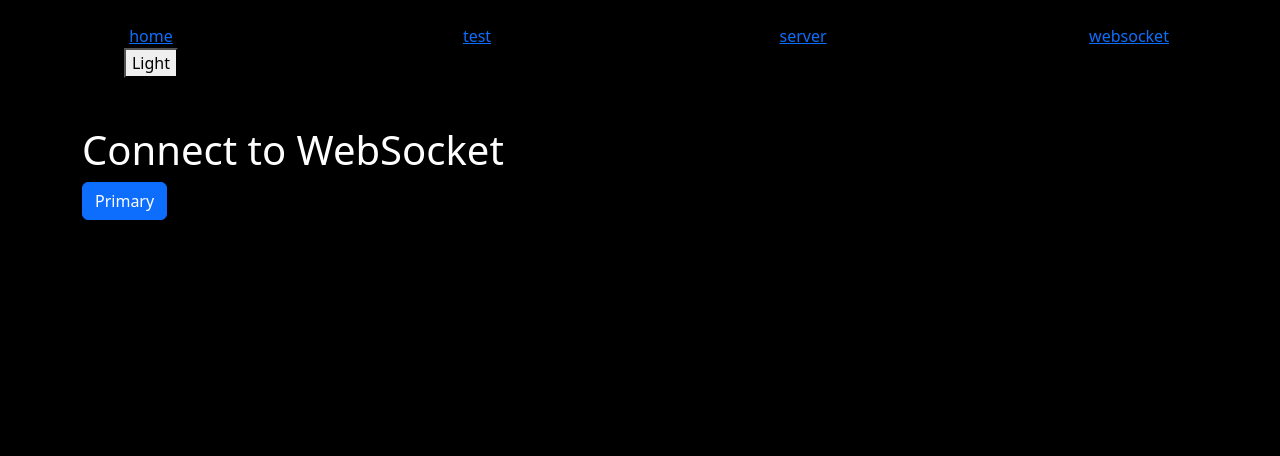
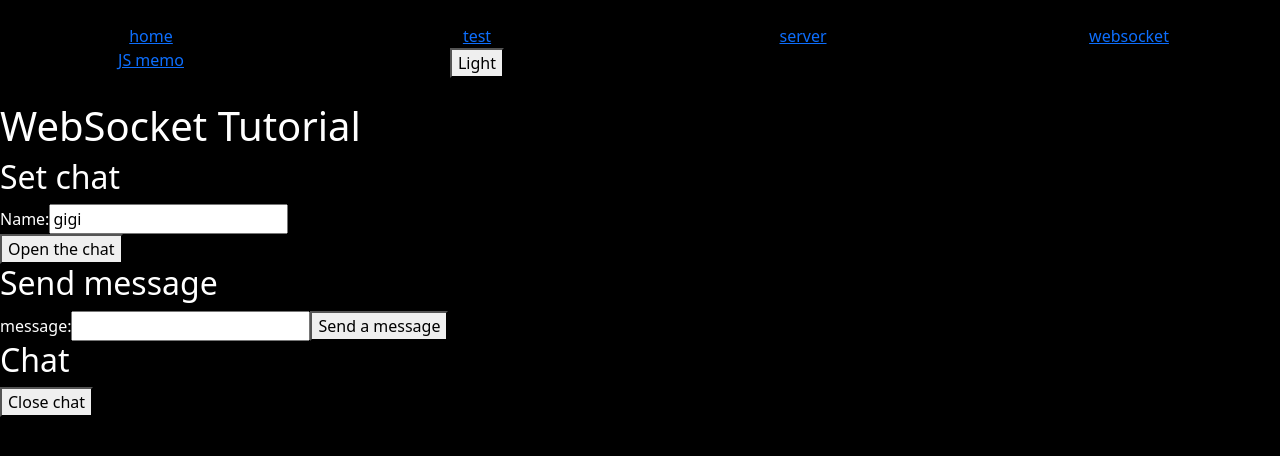
Before and after one commit to ghislaingirardeau/nuxtTypescriptServer, a Nuxt app: page /ws in a window 1280 px wide. Shown: the top 456 px of the page. Built offline with nearby package versions, Linux system fonts and the light colour scheme.

Commit message:
clean folder

```diff
--- a/app.vue
+++ b/app.vue
@@ -5,6 +5,7 @@
       <NuxtLink to="/test" class="col-3">test</NuxtLink>
       <NuxtLink to="/server" class="col-3">server</NuxtLink>
       <NuxtLink to="/ws" class="col-3">websocket</NuxtLink>
+      <NuxtLink to="/memoJs" class="col-3">JS memo</NuxtLink>
       <div class="col-3">
         <button @click="switchTheme">
           {{ appConfig.theme.dark ? "Light" : "Dark" }}
--- /dev/null
+++ b/composables/fctGenerator.ts
@@ -0,0 +1,25 @@
+export function* useFibonacci(): Generator {
+  let prem = 0;
+  let sec = 1;
+  yield prem;
+
+  while (true) {
+    let newvalue = prem + sec;
+    yield newvalue;
+    prem = sec;
+    sec = newvalue;
+  }
+}
+
+export async function* useAsyncGenerator() {
+  var i = 0;
+  while (i < 5) {
+    yield i++;
+  }
+}
+
+export function* generator() {
+  yield "INIT";
+  yield "START";
+  yield "STOP";
+}
--- a/package.json
+++ b/package.json
@@ -15,10 +15,12 @@
     "sass": "^1.62.1"
   },
   "dependencies": {
+    "@types/uuid": "^9.0.2",
     "dotenv": "^16.3.1",
     "firebase": "^9.22.2",
     "mysql2": "^3.4.2",
     "nuxt-vuefire": "^0.1.6",
+    "uuid": "^9.0.0",
     "vuefire": "^3.1.0",
     "ws": "^8.13.0"
   }
--- /dev/null
+++ b/pages/memoJs.vue
@@ -0,0 +1,60 @@
+<template>
+  <div>
+    <h2>Fonction génératrice</h2>
+    <button @click="showNextValue">Next</button>
+    <pre>{{ resultGen }}</pre>
+  </div>
+  <div>
+    <h2>2D binary search</h2>
+    <p>{{ linearSearch(arr, 12) }}</p>
+  </div>
+  <div>
+    <pre>{{ temp }}</pre>
+  </div>
+</template>
+
+<script setup lang="ts">
+// Récupération des pièces depuis le fichier JSON
+const reponse = await fetch("https://jsonplaceholder.typicode.com/todos/1");
+const temp = await reponse.json();
+
+//2D binary search
+const linearSearch = (arr: number[][], target: number) => {
+  for (let i = 0; i < arr.length; i++) {
+    for (let j = 0; j < arr[i].length; j++) {
+      if (arr[i][j] == target) {
+        return "Target founded " + arr[i][j];
+      }
+    }
+  }
+  return "Target not founded";
+};
+let arr = [
+  [3, 12, 9],
+  [5, 2, 89],
+  [90, 45, 22],
+];
+
+// FONCTION GENERATRICE
+import { useFibonacci, useAsyncGenerator } from "@/composables/fctGenerator";
+
+let gen = useFibonacci();
+const resultGen: any = ref([]);
+
+const showNextValue = () => {
+  let i = 10;
+  for (let index = 0; index < i; index++) {
+    resultGen.value.push(gen.next().value);
+  }
+};
+
+(async function () {
+  for await (let num of useAsyncGenerator()) {
+    console.log(num);
+  }
+})();
+
+/*  */
+</script>
+
+<style scoped></style>
--- a/pages/ws.vue
+++ b/pages/ws.vue
@@ -1,32 +1,120 @@
 <template>
-  <div class="container">
-    <div class="row my-5">
-      <h1>Connect to WebSocket</h1>
-      <div class="col-6">
-        <button type="button" @click="connectToWS" class="btn btn-primary">
-          Primary
-        </button>
+  <div>
+    <h1 id="mytitle">WebSocket Tutorial</h1>
+    <div>
+      <h2>Set chat</h2>
+      <label for="name">Name:</label>
+      <input type="text" v-model="clientName" id="name" name="name" required />
+    </div>
+    <div>
+      <button @click="startWs">Open the chat</button>
+    </div>
+    <div v-if="messageNewConnection.length > 0">
+      <p>{{ messageNewConnection }} is connected</p>
+    </div>
+    <div>
+      <h2>Send message</h2>
+      <label for="message">message:</label>
+      <input
+        type="text"
+        v-model="messageWS"
+        id="message"
+        name="message"
+        required
+      />
+      <button @click="sendMsg">Send a message</button>
+    </div>
+    <div>
+      <h2>Chat</h2>
+      <div v-for="(user, i) in response" :key="i">
+        {{ user.name }} : {{ user.message }}
       </div>
-      <p>{{ message }}</p>
+    </div>
+    <div>
+      <button @click="closeWS">Close chat</button>
+      <p v-if="messageDisconnect.length > 0">{{ messageDisconnect }}</p>
     </div>
   </div>
 </template>
 
 <script setup lang="ts">
+import { v4 as uuidv4 } from "uuid";
 let ws: Ref<null | WebSocket> = ref(null);
-const message = ref("");
-const connectToWS = async () => {
-  /*  wss = new WebSocket("ws://webpushapi-production.up.railway.app/"); */
-  ws.value = new WebSocket(`ws://localhost:8080`);
+const clientName = ref("gigi");
+const messageWS = ref("");
+const messageDisconnect = ref("");
+const messageNewConnection = ref("");
+const response: Ref<RESWS[]> = ref([]);
+const uid = ref(uuidv4());
 
-  ws.value.onopen = (event: any) => {
+interface RESWS {
+  name?: String;
+  message?: String | null;
+  new?: Boolean;
+}
+
+/*
+Store the chat inside an array
+pour chaque elt de chaque, affiche son nom et son message
+AU CLICK DE SEND MESSAGE = mon nom et mon message apparait
+soit un push dans le array chat
+onMessage du sw, push le nom et message dans le array chat pour le faire apparaitre
+
+*/
+
+const startWs = () => {
+  ws.value = new WebSocket("ws://webpushapi-production.up.railway.app/");
+  ws.value.onopen = (event) => {
     console.log("Successfully connected");
+    const client = {
+      action: "newConnection",
+      id: uid.value,
+      name: clientName.value,
+    };
+    console.log(client);
+    ws.value?.send(JSON.stringify(client));
   };
+  // GET THE MESSAGE FROM SERVER
   ws.value.onmessage = (event) => {
-    console.log(event.data);
-    message.value = event.data;
+    const res = JSON.parse(event.data);
+    switch (res.action) {
+      case "newConnection":
+        messageNewConnection.value = res.name;
+        break;
+      case "chat":
+        response.value.push(res);
+        break;
+      case "close":
+        messageDisconnect.value = `${res.name} leave the chat`;
+        break;
+    }
   };
+};
+
+const sendMsg = () => {
+  const datas = {
+    action: "chat",
+    id: uid.value,
+    message: messageWS.value,
+  };
+  ws.value?.send(JSON.stringify(datas)); // send the data to the server
+};
+
+const closeWS = () => {
+  const datas = {
+    action: "close",
+    id: uid.value,
+  };
+  ws.value?.send(JSON.stringify(datas));
 };
 </script>
 
-<style scoped></style>
+<style>
+@media (min-width: 1024px) {
+  .about {
+    min-height: 100vh;
+    display: flex;
+    align-items: center;
+  }
+}
+</style>
```
Also changed, not shown: public/data.json (added, +14 -0 lines), 2 other files (tests, documents, lock files or other folders).
